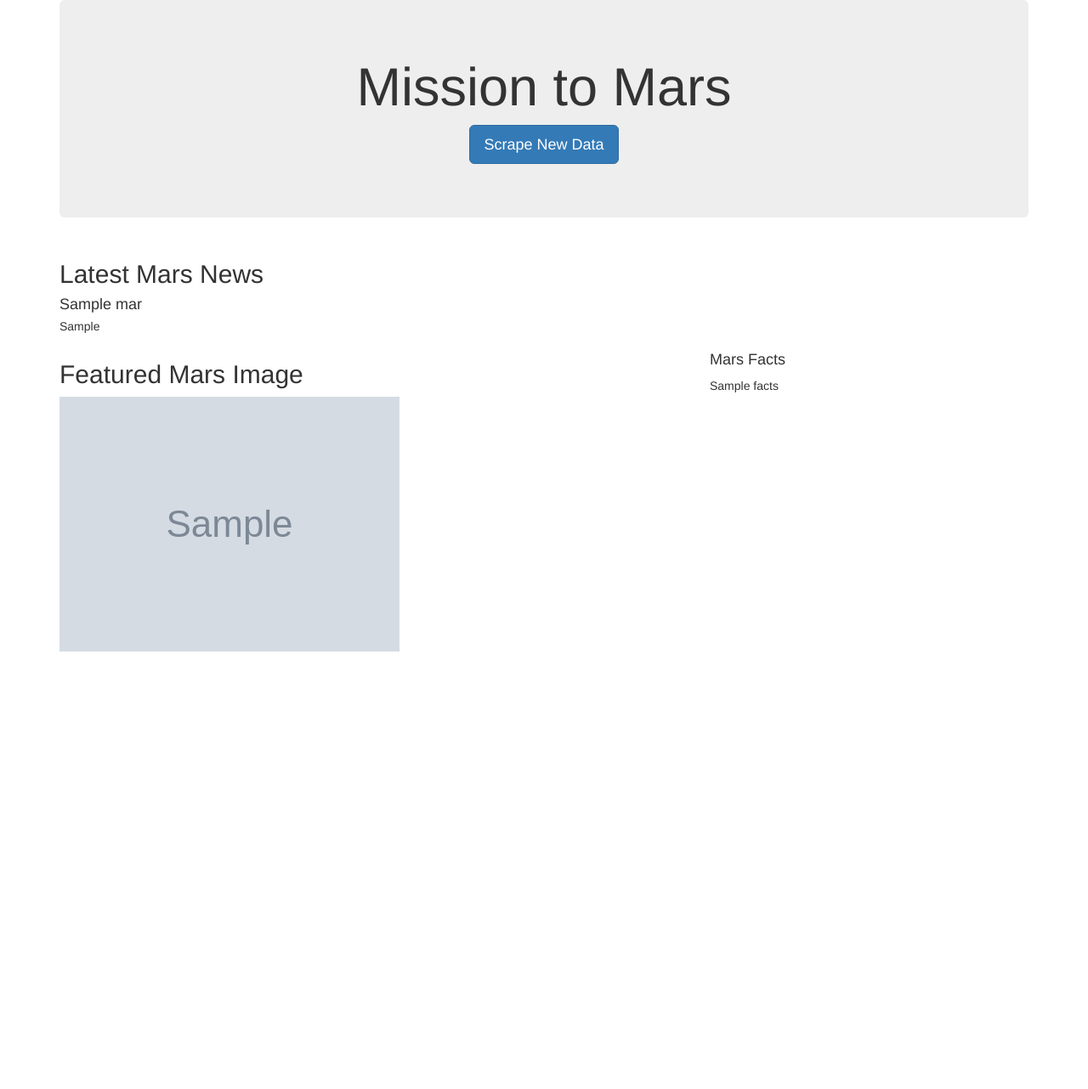
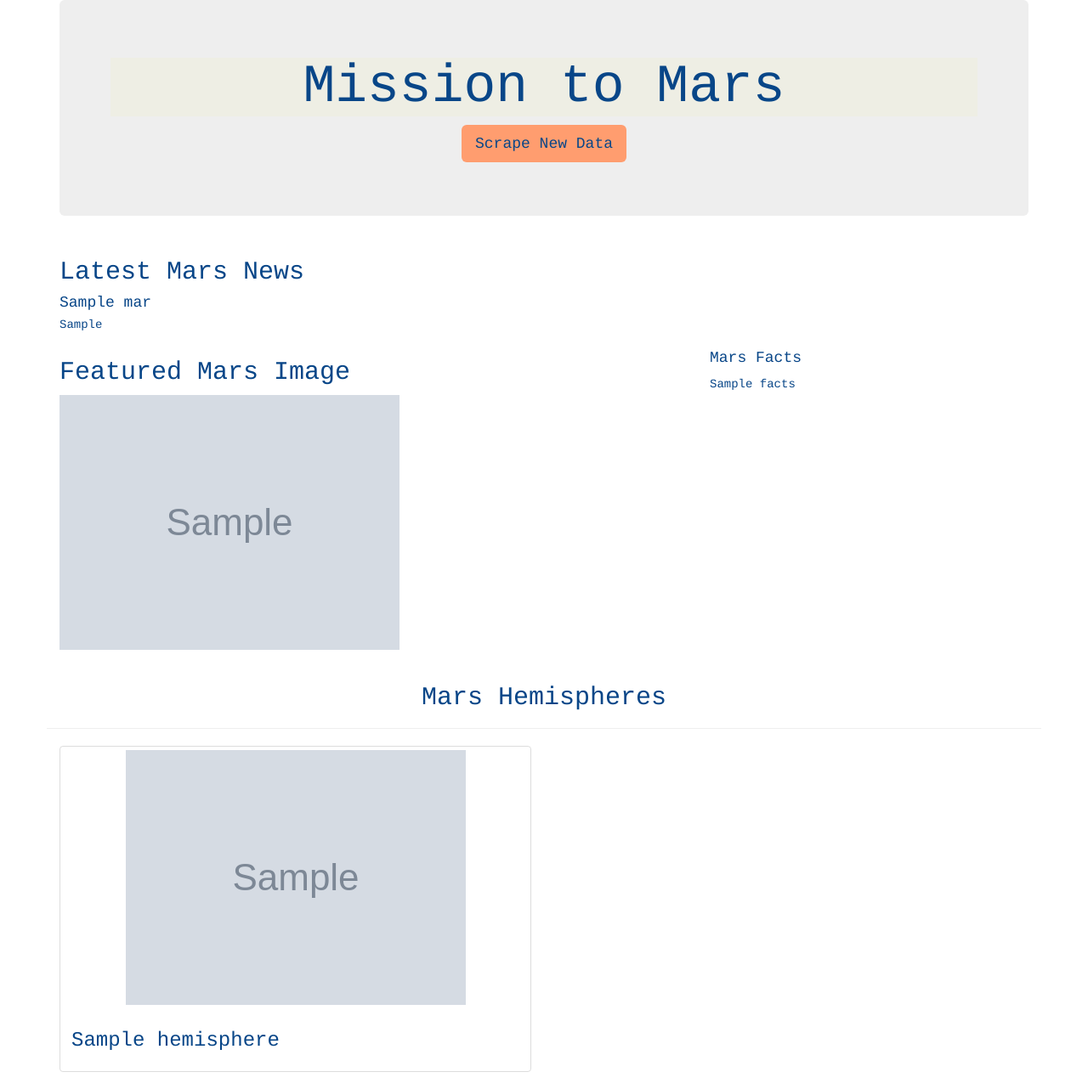
Before and after one commit to kmatias252/Mission-to-Mars, a Flask app: page / in a window 1280 px wide. Shown: the whole page at 85% size. Before the commit the page ends 767 px from the top, so only its background shows below. Run offline with Flask 2, Linux system fonts and the light colour scheme; grey boxes marked "Sample" are stand-in pictures; a database or web service that is not in the repository returns one stand-in record (values such as "Sample title"); some libraries are stand-ins or nearby versions.

Commit message:
Updated index.html

```diff
--- a/templates/index.html
+++ b/templates/index.html
@@ -4,7 +4,7 @@
     <meta charset="UTF-8" />
     <meta name="viewport" content="width=device-width, initial-scale=1.0" />
     <meta http-equiv="X-UA-Compatible" content="ie=edge" />
-    <title>Mission to Mars</title>
+    <title style="font-family:Courier;color:#084688;">Mission to Mars</title>
     <link
       rel="stylesheet"
       href="https://maxcdn.bootstrapcdn.com/bootstrap/3.3.7/css/bootstrap.min.css"
@@ -14,40 +14,62 @@
     <div class="container">
       <!-- Add Jumbotron to Header -->
       <div class="jumbotron text-center">
-        <h1>Mission to Mars</h1>
+        <h1 style="font-family:Courier;color:#084688;background-color: #eeeee4;">Mission to Mars</h1>
         <!-- Add a button to activate scraping script -->
-        <p><a class="btn btn-primary btn-lg" href="/scrape" role="button">Scrape New Data</a></p>
+        <p><a class="btn btn-primary btn-lg" style="background-color: #FF9D6F; font-family:Courier;color:#084688; border: 3px;" href="/scrape" role="button">Scrape New Data</a></p>
       </div>
+
       <!-- Add section for Mars News -->
       <div class="row" id="mars-news">
         <div class="col-md-12">
           <div class="media">
             <div class="media-body">
-              <h2>Latest Mars News</h2>
-              <h4 class="media-heading">{{ mars.news_title }}</h4>
-              <p>{{ mars.news_paragraph }}</p>
+              <h2 style="font-family:Courier;color:#084688;">Latest Mars News</h2>
+              <h4 class="media-heading" style="font-family:Courier;color:#084688;">{{ mars.news_title }}</h4>
+              <p style="font-family:Courier;color:#084688;">{{ mars.news_paragraph }}</p>
             </div>
           </div>
         </div>
       </div>
+
       <!-- Section for Featured Image and Facts table -->
       <div class="row" id="mars-featured-image">
         <div class="col-md-8">
-          <h2>Featured Mars Image</h2>
+          <h2 style="font-family:Courier;color:#084688;">Featured Mars Image</h2>
+
+          <!-- if images is False/None/non-existent, then default to error message -->
           <img
-            src="{{mars.featured_image }}"
+            src="{{mars.featured_image | default('static/images/error.png', true) }}"
             class="img-responsive"
             alt="Responsive image"
           />
         </div>
+
         <div class="col-md-4">
           <!-- Mars Facts -->
-          <div class="row" id="mars-facts">
+          <div class="row" id="mars-facts" style="font-family:Courier;color:#084688;">
             <h4>Mars Facts</h4>
             {{ mars.facts | safe }}
           </div>
         </div>
       </div>
+
+      <!-- Section for Mars Hemispheres -->
+      <div class="row" id="mars-hemispheres">
+        <div class="page-header" >
+          <h2 class="text-center" style="font-family:Courier; color:#084688;">Mars Hemispheres</h2>
+        </div>
+        {% for hemisphere in mars.hemispheres %}
+        <div class="col-md-6">
+          <div class="thumbnail">
+            <img src="{{hemisphere.img_url}}" alt="Responsive image" class="img-responsive" >
+            <div class="caption">
+              <h3 style="font-family:Courier;color:#084688;">{{hemisphere.title}}</h3>
+            </div>
+          </div>
+        </div>
+        {% endfor %}
+      </div>
     </div>
   </body>
 </html>
```
Also changed, not shown: templates/index_module_10.html (added, +53 -0 lines).
